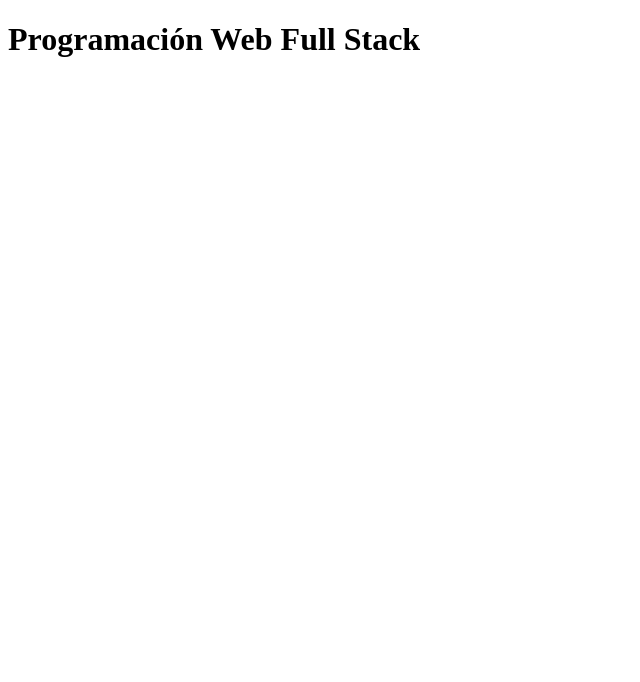
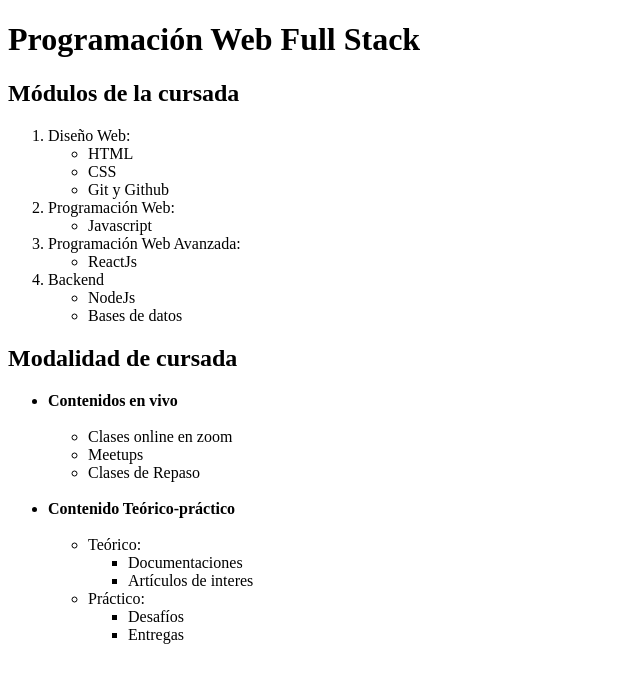
Before and after one commit to FacuHigonet/Ejercicio-de-listas-anidadas, a plain HTML site: page index.html in a window 1280 px wide. Shown: the whole page, without its empty margins (0-640 px from the left). Drawn offline with Linux system fonts and the light colour scheme.

Commit message:
Listas anidadas

```diff
--- a/index.html
+++ b/index.html
@@ -8,5 +8,57 @@
   </head>
   <body>
     <h1>Programación Web Full Stack</h1>
+    <h2>Módulos de la cursada</h2>
+    <div>
+    <ol>
+      <li>Diseño Web:</li>
+      <ul>
+        <li>HTML</li>
+        <li>CSS</li>
+        <li>Git y Github</li>
+      </ul>
+      <li>Programación Web:</li>
+      <ul>
+        <li>Javascript</li>
+      </ul>
+      <li>Programación Web Avanzada:</li>
+      <ul>
+        <li>ReactJs</li>
+      </ul>
+      <li>Backend</li>
+      <ul>
+        <li>NodeJs</li>
+        <li>Bases de datos</li>
+      </ul>
+    </div>
+    </ol>
+    <h2>Modalidad de cursada</h2>
+    <div>
+    <ul>
+      <li><b>Contenidos en vivo</b></li>
+      <br />
+      <ul>
+        <li>Clases online en zoom</li>
+        <li>Meetups</li>
+        <li>Clases de Repaso</li>
+      </ul>
+    <br />
+      <li><b>Contenido Teórico-práctico</b></li>
+      <br />
+      <ul>
+        <li>Teórico:</li>
+        <ul>
+          <ul></ul>
+          <li>Documentaciones</li>
+          <li>Artículos de interes</li>
+        </ul>
+        <li>Práctico:</li>
+        <ul>
+          <li>Desafíos</li>
+          <li>Entregas</li>
+        </ul>
+      </ul>
+    </ul>
+    </div>
   </body>
 </html>
```
